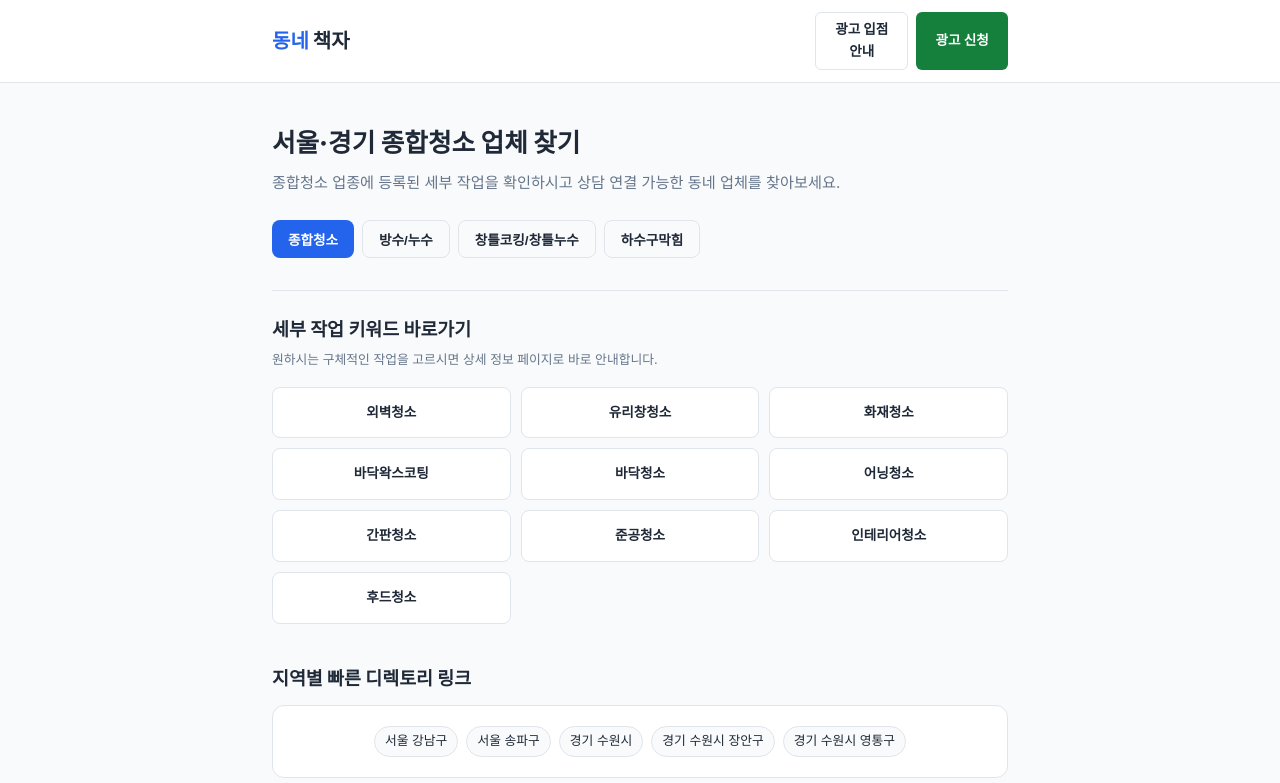
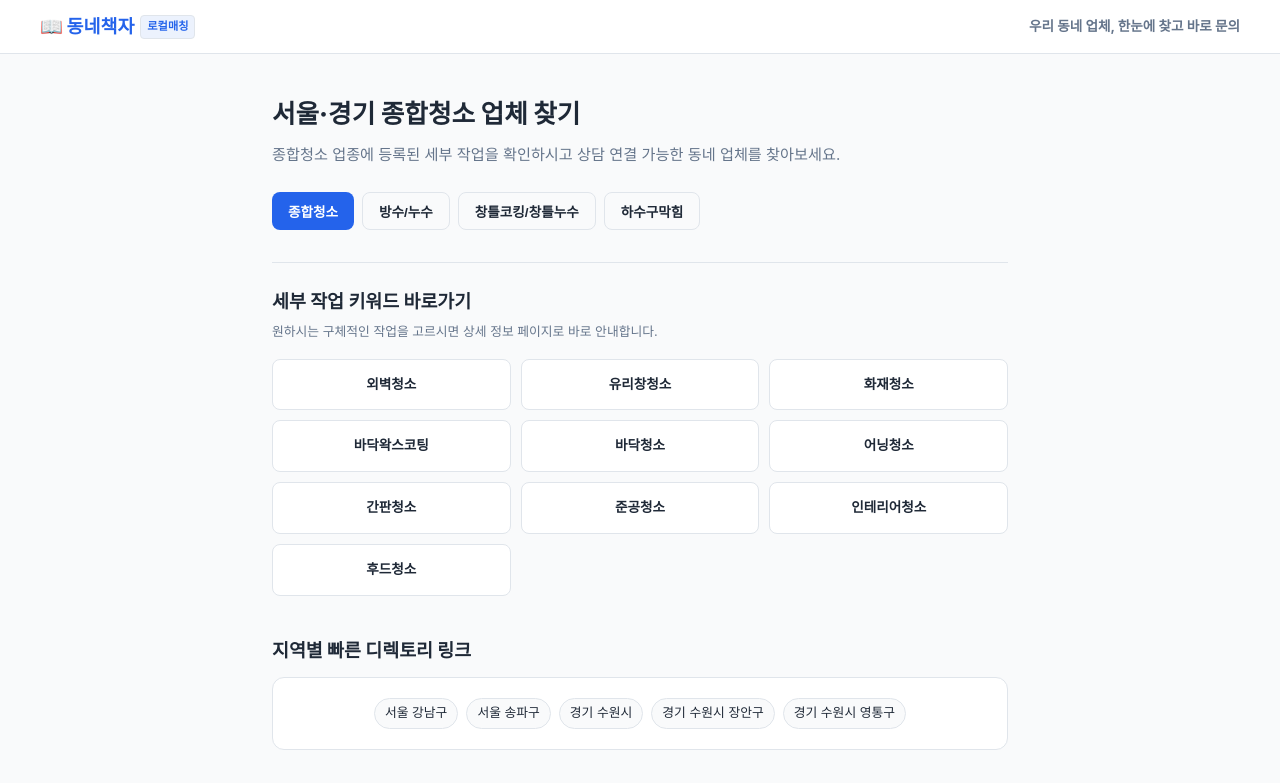
Before and after one commit to wogus5695-ctrl/dongnebook-01, a website built with Vite: page hub.html in a window 1280 px wide. Shown: the top 783 px of the page. Built offline with nearby package versions, Linux system fonts and the light colour scheme.

Commit message:
fix: landing.html 및 hub.html 상단 헤더 B2C 문구 슬로건 치환 및 guide/apply/main 광고 CTA 유지 기능 구현 완료

```diff
--- a/src/components/Header.js
+++ b/src/components/Header.js
@@ -1,20 +1,46 @@
 export function renderHeader() {
-  const headerHTML = `
-    <header class="site-header">
-      <div class="container header-container">
-        <a href="/" class="logo">
-          동네<span>책자</span>
+  const container = document.getElementById('header-container');
+  if (!container) return;
+
+  const currentPath = window.location.pathname;
+
+  // 1. 소비자 중심 적용 대상 페이지 판독 (landing.html, hub.html)
+  const isConsumerPage = currentPath.includes('landing.html') || currentPath.includes('hub.html');
+
+  let rightMenuHTML = '';
+
+  if (isConsumerPage) {
+    // 소비자 슬로건 적용 (버튼처럼 보이지 않도록 텍스트형으로 표시)
+    rightMenuHTML = `
+      <div class="header-slogan" style="color: var(--text-muted); font-size: 0.85rem; font-weight: 700; text-align: right;">
+        <span class="slogan-pc">우리 동네 업체, 한눈에 찾고 바로 문의</span>
+        <span class="slogan-mo">우리 동네 업체 바로 찾기</span>
+      </div>
+    `;
+  } else {
+    // guide.html, apply.html 및 메인(index.html)에서는 기존 광고 B2B CTA 렌더링 유지
+    rightMenuHTML = `
+      <div class="header-cta-group" style="display: flex; gap: 8px;">
+        <a href="/guide.html" class="btn btn-outline" style="font-size: 0.75rem; padding: 6px 12px; border-color: var(--border-color); background-color: white;">광고 입점 안내</a>
+        <a href="/apply.html" class="btn btn-primary" style="font-size: 0.75rem; padding: 6px 12px;">광고 신청</a>
+      </div>
+    `;
+  }
+
+  container.innerHTML = `
+    <header class="header" style="background-color: white; border-bottom: 1px solid var(--border-color); padding: 12px 16px; position: sticky; top: 0; z-index: 100;">
+      <div class="container" style="display: flex; justify-content: space-between; align-items: center; max-width: 1200px; margin: 0 auto; padding: 0;">
+
+        <!-- 로고 (기존 통일성 디자인 유지) -->
+        <a href="/" class="logo" style="text-decoration: none; display: flex; align-items: center; gap: 6px;">
+          <span style="font-size: 1.15rem; font-weight: 900; color: var(--primary);">📖 동네책자</span>
+          <span style="font-size: 0.7rem; background-color: var(--primary-light); color: var(--primary); padding: 2px 6px; border-radius: 4px; font-weight: bold; border: 1px solid var(--border-color);">로컬매칭</span>
         </a>
-        <div class="header-actions">
-          <a href="/guide.html" class="btn btn-outline header-btn" id="nav-guide-btn">광고 입점 안내</a>
-          <a href="/apply.html" class="btn btn-accent header-btn" id="nav-apply-btn">광고 신청</a>
-        </div>
+
+        <!-- 우측 메뉴 구역 (동적 분기) -->
+        ${rightMenuHTML}
+
       </div>
     </header>
   `;
-
-  const container = document.getElementById('header-container');
-  if (container) {
-    container.innerHTML = headerHTML;
-  }
 }
--- a/src/css/main.css
+++ b/src/css/main.css
@@ -558,6 +558,26 @@
   background-color: hsl(210, 20%, 99%);
 }
 
+/* Header */
+.header {
+  border-bottom: 1px solid var(--border-color);
+  background-color: var(--bg-card);
+}
+.slogan-pc {
+  display: inline;
+}
+.slogan-mo {
+  display: none;
+}
+@media (max-width: 600px) {
+  .slogan-pc {
+    display: none;
+  }
+  .slogan-mo {
+    display: inline;
+  }
+}
+
 .faq-item.active .faq-a {
   display: block;
 }
```
